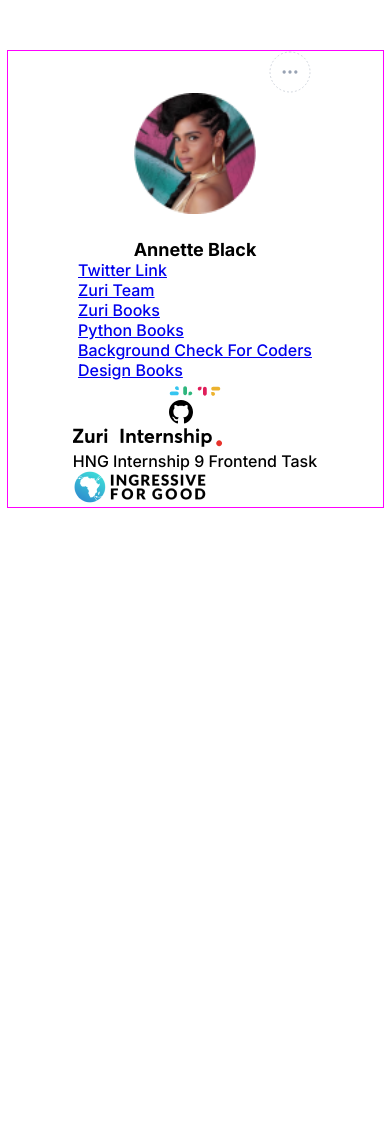
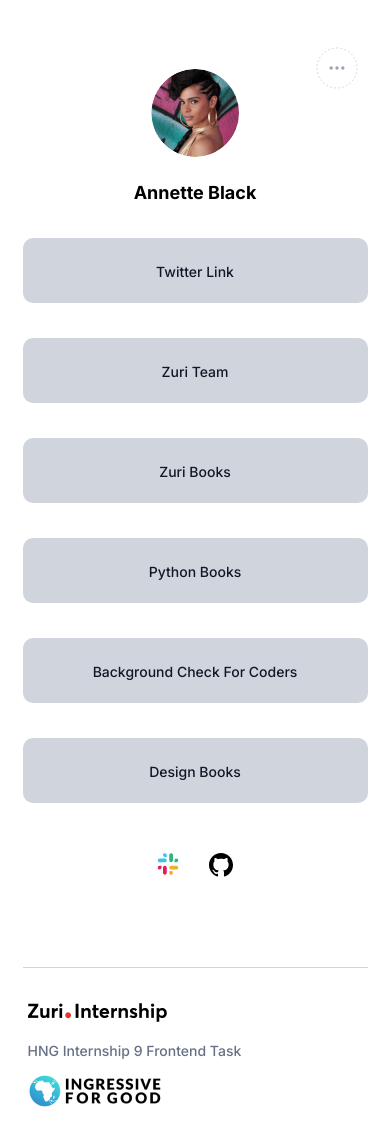
Before and after one commit to CodeEnthusiast09/Link-tree, a plain HTML site: page index.html in a window 390 px wide. Before the commit the page ends 844 px from the top, so only its background shows below. Drawn offline with Linux system fonts and the light colour scheme.

Commit message:
updated HTML and CSS

```diff
--- a/index.html
+++ b/index.html
@@ -10,6 +10,7 @@
   <body>
     <div class="container">
       <div class="header">
+        <div class="profile">
           <svg
             id="more"
             width="42"
@@ -53,36 +54,39 @@
             />
           </svg>
 
-        <img id="profile" src="./images/profile__img.png" alt="profile__img" />
+          <div id="profile"></div>
           <h1 id="twitter">Annette Black</h1>
           <h2 id="slack"></h2>
         </div>
         <div class="link-cards">
-        <div id="twitter_link">
+          <div class="cards" id="twitter_link">
             <a href="http://twitter.com/">Twitter Link</a>
           </div>
-        <div id="btn_zuri">
+          <div class="cards" id="btn_zuri">
             <a href="http://training.zuri.team/">Zuri Team</a>
           </div>
-        <div id="books">
+          <div class="cards" id="books">
             <a href="http://books.zuri.team/">Zuri Books</a>
           </div>
-        <div id="book_python">
+          <div class="cards" id="book_python">
             <a
               href="http://books.zuri.team/python-for-beginners?ref_id=<yourslackname>"
               >Python Books</a
             >
           </div>
-        <div id="pitch">
-          <a href="http://background.zuri.team/">Background Check For Coders</a>
+          <div class="cards" id="pitch">
+            <a href="http://background.zuri.team/"
+              >Background Check For Coders</a
+            >
           </div>
-        <div id="book_design">
+          <div class="cards" id="book_design">
             <a href="http://books.zuri.team/design-rules">Design Books</a>
           </div>
         </div>
         <div class="community">
           <div class="slack">
             <svg
+              id="blue"
               width="10"
               height="10"
               viewBox="0 0 10 10"
@@ -95,6 +99,7 @@
               />
             </svg>
             <svg
+              id="green"
               width="10"
               height="10"
               viewBox="0 0 10 10"
@@ -107,6 +112,7 @@
               />
             </svg>
             <svg
+              id="red"
               width="10"
               height="10"
               viewBox="0 0 10 10"
@@ -119,6 +125,7 @@
               />
             </svg>
             <svg
+              id="yellow"
               width="10"
               height="10"
               viewBox="0 0 10 10"
@@ -146,10 +153,13 @@
             />
           </svg>
         </div>
-      <footer>
+      </div>
+
+      <div class="footer">
         <div class="logo">
           <img src="./images/zuri-internship.png" alt="zuri-internship-logo" />
           <svg
+            id="red-dot"
             width="7"
             height="7"
             viewBox="0 0 7 7"
@@ -163,8 +173,8 @@
           </svg>
         </div>
         <p>HNG Internship 9 Frontend Task</p>
-        <img src="./images/I4G.png" alt="ingressive-for-good-logo" />
-      </footer>
+        <img id="I4G-logo" src="./images/I4G.png" alt="ingressive-for-good-logo" />
+      </div>
     </div>
   </body>
 </html>
--- a/style.css
+++ b/style.css
@@ -7,36 +7,107 @@ body {
   font-family: "Inter";
 }
 :root {
-  --gray200: #fafcf0;
+  --gray300: #d0d5dd;
   --gray500: #667085;
+  --gray900: #101828;
 }
 
-@media (max-width: 600px) {
+@media only screen and (max-width: 500px) {
   .container {
     max-width: 375px;
     max-height: 895px;
-    border: 1px solid magenta;
     display: flex;
     flex-direction: column;
     align-items: center;
     justify-content: center;
-    margin: 50px auto;
+    margin: 0 auto;
+    padding-top: 100px;
+  }
+  .header {
+    border-bottom: 1px solid var(--gray300);
+    margin: 75px 0 35px;
   }
   #more {
     position: relative;
-    left: 110%;
+    top: 20px;
+    left: 85%;
   }
-  .header {
+  .profile {
     display: flex;
     flex-direction: column;
     justify-content: center;
   }
   #profile {
+    background-image: url("./images/profile__img.png");
+    height: 88px;
+    width: 88px;
+    margin: auto;
+    border-radius: 50%;
     margin-bottom: 25px;
   }
   h1 {
     font-size: 18px;
     font-weight: 700;
     text-align: center;
+    margin-bottom: 35px;
+  }
+  .link-cards {
+    display: flex;
+    flex-direction: column;
+    gap: 35px;
+    margin-bottom: 50px;
+  }
+  .link-cards .cards {
+    width: 345px;
+    height: 65px;
+    background-color: var(--gray300);
+    border-radius: 10px;
+  }
+  a {
+    text-decoration: none;
+    display: flex;
+    justify-content: center;
+    align-items: center;
+    text-align: center;
+    color: var(--gray900);
+    font-size: 14px;
+    font-weight: 500;
+    padding: 25px 0;
+  }
+  .community {
+    display: flex;
+    justify-content: center;
+    gap: 30px;
+    margin-bottom: 90px;
+  }
+  .slack {
+    width: 22px;
+    height: 22px;
+    display: flex;
+    flex-direction: row;
+    flex-wrap: wrap;
+    gap: 2px;
+  }
+  .footer {
+    display: block;
+    align-self: flex-start;
+    margin-left: 20px;
+  }
+  #red-dot {
+    position: relative;
+    right: 49.5%;
+    top: -3px;
+  }
+  .logo {
+    margin-bottom: 16px;
+  }
+  p {
+    color: var(--gray500);
+    font-size: 14px;
+    font-weight: 400;
+    margin-bottom: 16px;
+  }
+  #I4G-logo {
+    margin-bottom: 32px;
   }
 }
```
Lines whose indentation alone changed are shown as unchanged.
